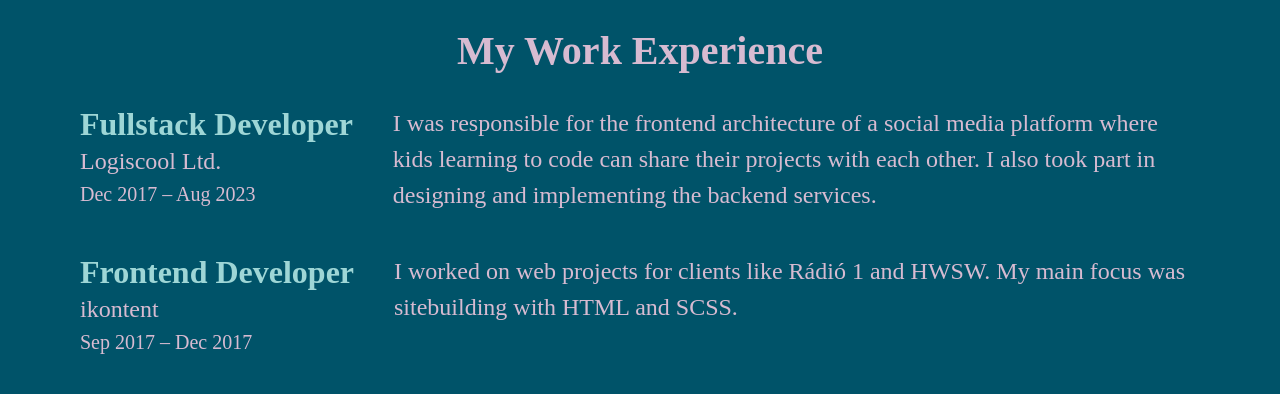
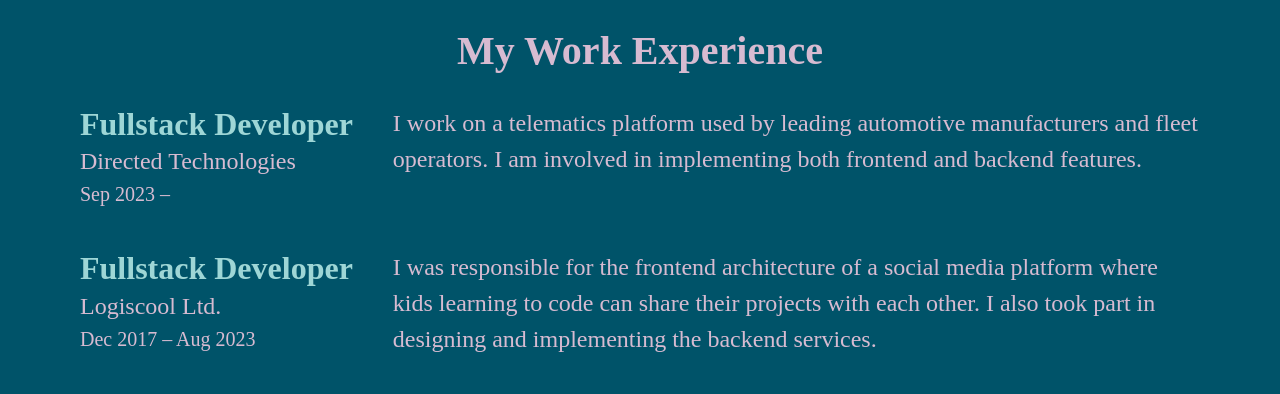
Before and after one commit to balazssagi/personal-site, an Astro site: page / in a window 1280 px wide. Shown: the part 1609-2003 px from the top of the page. Built offline with nearby package versions, Linux system fonts and the light colour scheme; Astro itself is replaced by a stand-in of ours; a web font is replaced by a local one.

Commit message:
add work experience, replace favicons

```diff
--- a/src/components/WorkExperience.astro
+++ b/src/components/WorkExperience.astro
@@ -3,6 +3,15 @@ import Divider2 from "../media/Divider2.astro";
 import Section from "./Section.astro";
 
 const items = [
+  {
+    title: "Fullstack Developer",
+    company: "Directed Technologies",
+    from: "Sep 2023",
+    description: `I work on a telematics platform used by leading
+      automotive manufacturers and fleet operators. I am
+      involved in implementing both frontend and backend
+      features.`,
+  },
   {
     title: "Fullstack Developer",
     company: "Logiscool Ltd.",
```
Also changed, not shown: public/android-chrome-192x192.png, public/android-chrome-512x512.png, public/apple-touch-icon.png, public/favicon-16x16.png, public/favicon-32x32.png, public/favicon.ico, public/safari-pinned-tab.svg (deleted).
